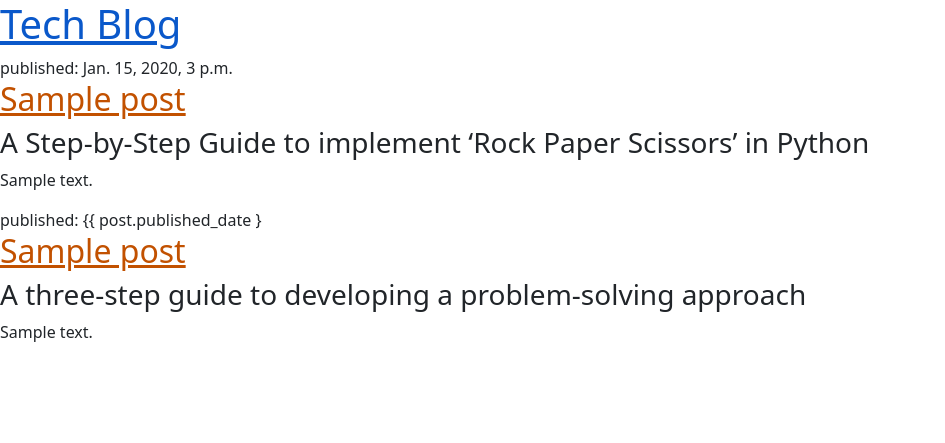
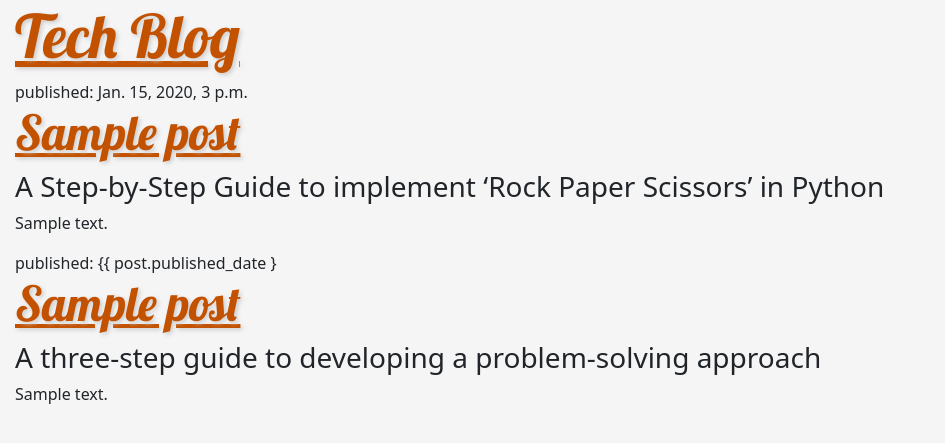
Before and after one commit to salmanakhtar57/django-blog, a Django app: page / in a window 1280 px wide. Shown: the top 443 px of the page, without its empty margins (0-945 px from the left). Run offline with Django 4.2, Linux system fonts and the light colour scheme; tables that the repository leaves empty hold one stand-in row (values such as "Sample post").

Commit message:
added more css to make it more pretty.

```diff
--- a/blog/static/css/blog.css
+++ b/blog/static/css/blog.css
@@ -1,3 +1,16 @@
 h1 a, h2 a {
     color: #C25100;
+    font-family: 'Lobster';
+    font-size: 1.5em;
+    text-shadow: 2px 2px 4px #ccc;
 }
+
+h1 a:hover, h2 a:hover {
+    color: #ff6600;
+    text-shadow: 2px 2px 4px #999;
+}
+
+body {
+    background-color: #f5f5f5;
+    padding-left: 15px;
+}
--- a/blog/templates/blog/post_list.html
+++ b/blog/templates/blog/post_list.html
@@ -3,6 +3,8 @@
 <html>
     <head>
         <title>Django Blog</title>
+
+        <link href="//fonts.googleapis.com/css?family=Lobster&subset=latin,latin-ext" rel="stylesheet" type="text/css">
 
         <link rel="stylesheet" href="https://cdn.jsdelivr.net/npm/bootstrap@5.1.3/dist/css/bootstrap.min.css" integrity="sha384-1BmE4kWBq78iYhFldvKuhfTAU6auU8tT94WrHftjDbrCEXSU1oBoqyl2QvZ6jIW3" crossorigin="anonymous">
 
```
